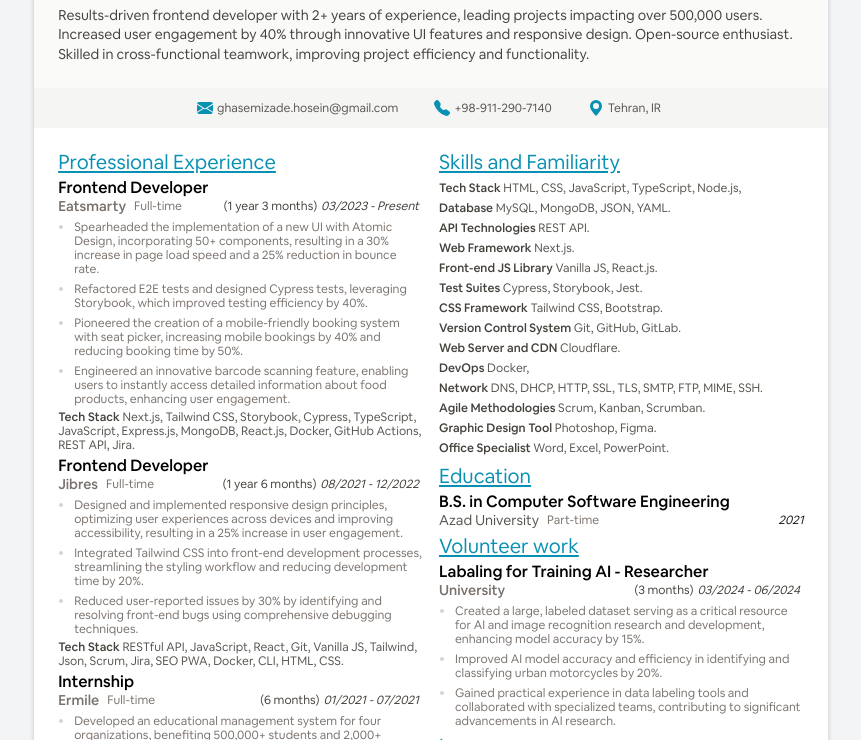
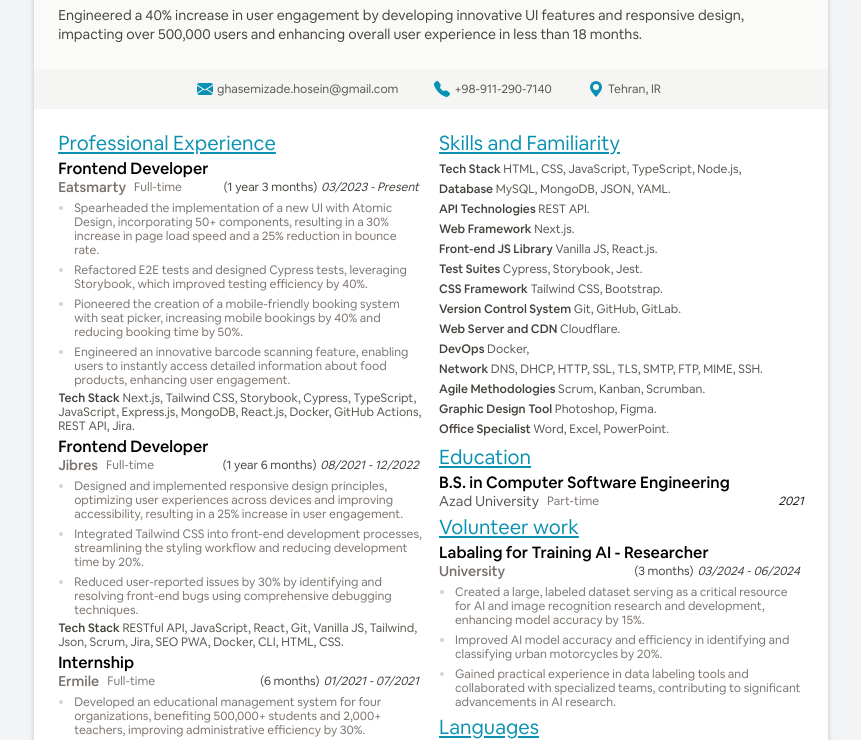
Before and after one commit to ghasemizade/resume, a website: page index.html in a window 1280 px wide. Shown: the part 102-842 px from the top of the page, without its empty margins (209-1070 px from the left). Drawn offline with Linux system fonts and the light colour scheme.

Commit message:
update summary

```diff
--- a/index.html
+++ b/index.html
@@ -83,7 +83,7 @@
             <!-- <span>Professional software engineer with 14+ years of experience in developing cutting-edge web solutions with a wide range of eCommerce and technology features.</span> -->
             <!-- <span>Professional software engineer with 16+ years of experience in developing cutting-edge web solutions.</span> -->
             <!-- <span>Veteran software engineer with 16+ years of experience in pioneering web solutions.</span> -->
-            <span>Results-driven frontend developer with 2+ years of experience, leading projects impacting over 500,000 users.</span>
+            <span>Engineered a 40% increase in user engagement by developing innovative UI features and responsive design, impacting over 500,000 users and enhancing overall user experience in less than 18 months.</span>
             <!-- <span>Seasoned software engineer with over 16 years of expertise specializing in pioneering web solutions.</span> -->
 
             <!-- <span>Lives 15+ years with code and debugging as a programmer.</span> -->
@@ -97,7 +97,7 @@
             <!-- <span>Collaboration with 50+ specialists and teamwork provided valuable insight, particularly in e-commerce.</span> -->
             <!-- <span>Collaboration with diverse specialists in a team-oriented environments to gain valuable insights</span> -->
 
-            <span>Increased user engagement by 40% through innovative UI features and responsive design. Open-source enthusiast.</span>
+            <!-- <span>Increased user engagement by 40% through innovative UI features and responsive design. Open-source enthusiast.</span> -->
             <!-- <span>Orchestrated the development of 7+ multi-million dollar projects from conception.</span> -->
             <!-- <span>Built infrastructures of 7+ multi-million dollar projects from scratch.</span> -->
             <!-- <span>Built infrastructures of over 7 multi-million dollar projects from scratch.</span> -->
@@ -108,7 +108,7 @@
             <!-- <span>Interested in open source attitude.</span> -->
             <!-- <span>Open-source enthusiast.</span> -->
             <!-- <span>Open-source attitude enthusiast.</span> -->
-            <span> Skilled in cross-functional teamwork, improving project efficiency and functionality.</span>
+            <!-- <span> Skilled in cross-functional teamwork, improving project efficiency and functionality.</span> -->
           </p>
         </div>
       </div>
```
